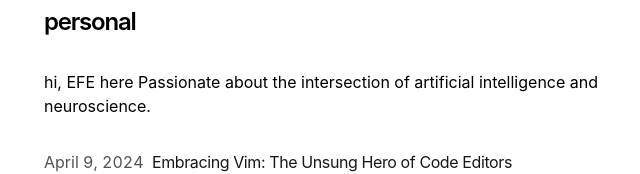
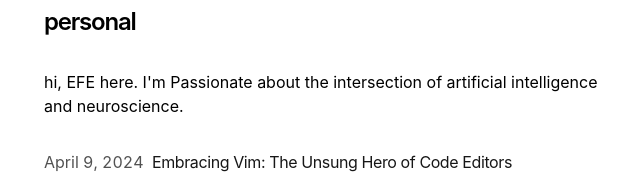
Before and after one commit to i-efe/p, a Next.js app: page / in a window 1280 px wide. Shown: the part 130-304 px from the top of the page, without its empty margins (308-948 px from the left). Built offline with nearby package versions, Linux system fonts and the light colour scheme.

Commit message:
Update page.tsx

```diff
--- a/app/page.tsx
+++ b/app/page.tsx
@@ -7,8 +7,8 @@ export default function Page() {
         personal
       </h1>
       <p className="mb-4">
-        {`hi, EFE here
-        Passionate about the intersection of artificial intelligence and neuroscience.
+        {`hi, EFE here.
+        I'm Passionate about the intersection of artificial intelligence and neuroscience.
         `}
       </p>
       <div className="my-8">
```
